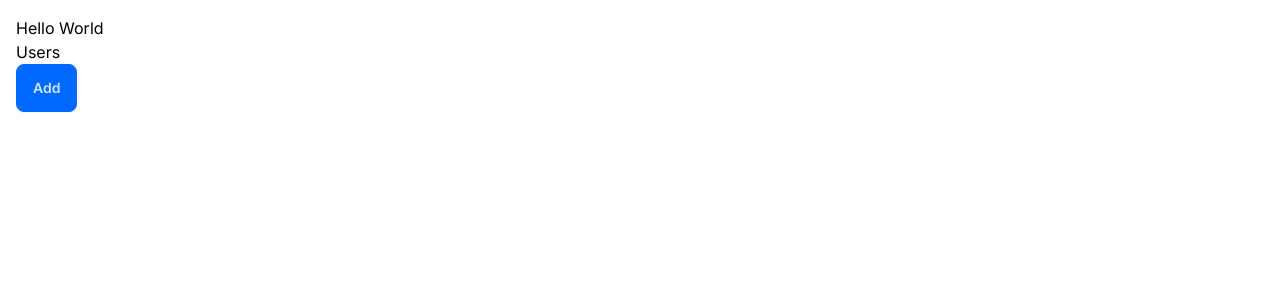
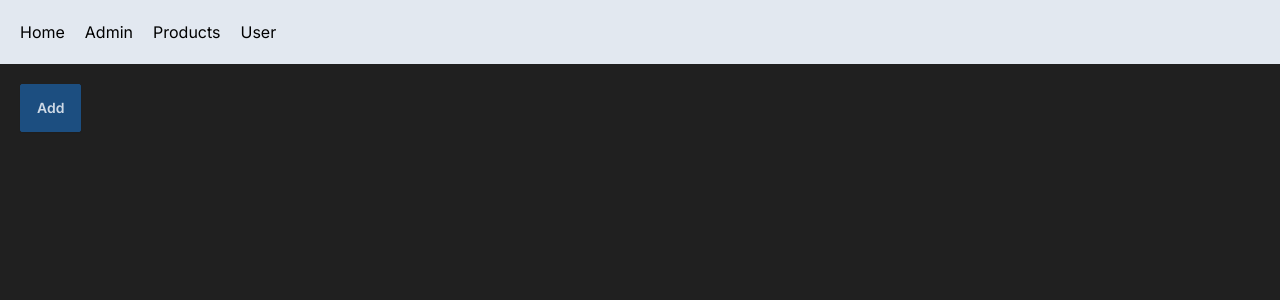
Before and after one commit to enzgamilla/next-app, a Next.js app: page / in a window 1280 px wide. Shown: the top 300 px of the page. Built offline with nearby package versions, Linux system fonts and the light colour scheme.

Commit message:
add navbar and edit base and components of tailwind css

```diff
--- /dev/null
+++ b/app/NavBar.tsx
@@ -0,0 +1,23 @@
+import Link from "next/link";
+import React from "react";
+
+const NavBar = () => {
+  return (
+    <div className="flex navbar-center bg-slate-200 p-5">
+      <Link href="/" className="mr-5">
+        Home
+      </Link>
+      <Link href="/admin" className="mr-5">
+        Admin
+      </Link>
+      <Link href="/products" className="mr-5">
+        Products
+      </Link>
+      <Link href="/users" className="mr-5">
+        User
+      </Link>
+    </div>
+  );
+};
+
+export default NavBar;
--- /dev/null
+++ b/app/admin/layout.tsx
@@ -0,0 +1,15 @@
+import React, { ReactNode } from "react";
+
+interface Props {
+  children: ReactNode;
+}
+
+const AdminLayout = ({ children }: Props) => {
+  return (
+    <>
+      <div>{children}</div>
+    </>
+  );
+};
+
+export default AdminLayout;
--- /dev/null
+++ b/app/admin/page.tsx
@@ -0,0 +1,7 @@
+import React from "react";
+
+const AdminHomePage = () => {
+  return <div>Admin HomePage</div>;
+};
+
+export default AdminHomePage;
--- a/app/globals.css
+++ b/app/globals.css
@@ -14,5 +14,19 @@
 
 body {
   color: rgb(var(--foreground-rgb));
-  padding: 1rem;
 }
+
+@layer base {
+  h1 {
+    @apply font-extrabold text-2xl mb-3 text-slate-300;
+  }
+  p {
+    @apply text-slate-300;
+  }
+}
+
+@layer components {
+  tbody {
+    @apply text-gray-500;
+  }
+}
--- a/app/layout.tsx
+++ b/app/layout.tsx
@@ -1,6 +1,7 @@
 import "./globals.css";
 import type { Metadata } from "next";
 import { Inter } from "next/font/google";
+import NavBar from "./NavBar";
 
 const inter = Inter({ subsets: ["latin"] });
 
@@ -15,8 +16,11 @@ export default function RootLayout({
   children: React.ReactNode;
 }) {
   return (
-    <html lang="en" data-theme="winter">
-      <body className={inter.className}>{children}</body>
+    <html lang="en" data-theme="business">
+      <body className={inter.className}>
+        <NavBar />
+        <main className="p-5">{children}</main>
+      </body>
     </html>
   );
 }
--- a/app/page.tsx
+++ b/app/page.tsx
@@ -1,12 +1,8 @@
-import Image from "next/image";
-import Link from "next/link";
 import ProductCard from "./components/ProductCard/ProductCard";
 
 export default function Home() {
   return (
     <main>
-      <h1>Hello World</h1>
-      <Link href="/users">Users</Link>
       <ProductCard />
     </main>
   );
--- a/app/users/page.tsx
+++ b/app/users/page.tsx
@@ -7,10 +7,10 @@ interface Props {
 
 const UserPage = async ({ searchParams: { sortOrder } }: Props) => {
   return (
-    <>
+    <div className="p-3 rounded-xl">
       <h1>Users</h1>
       <UserTable sortBy={sortOrder} />
-    </>
+    </div>
   );
 };
 
--- a/tailwind.config.ts
+++ b/tailwind.config.ts
@@ -17,7 +17,7 @@ const config: Config = {
   },
   plugins: [require("daisyui")],
   daisyui: {
-    themes: ["winter"],
+    themes: ["business", "winter"],
   },
 };
 export default config;
```
